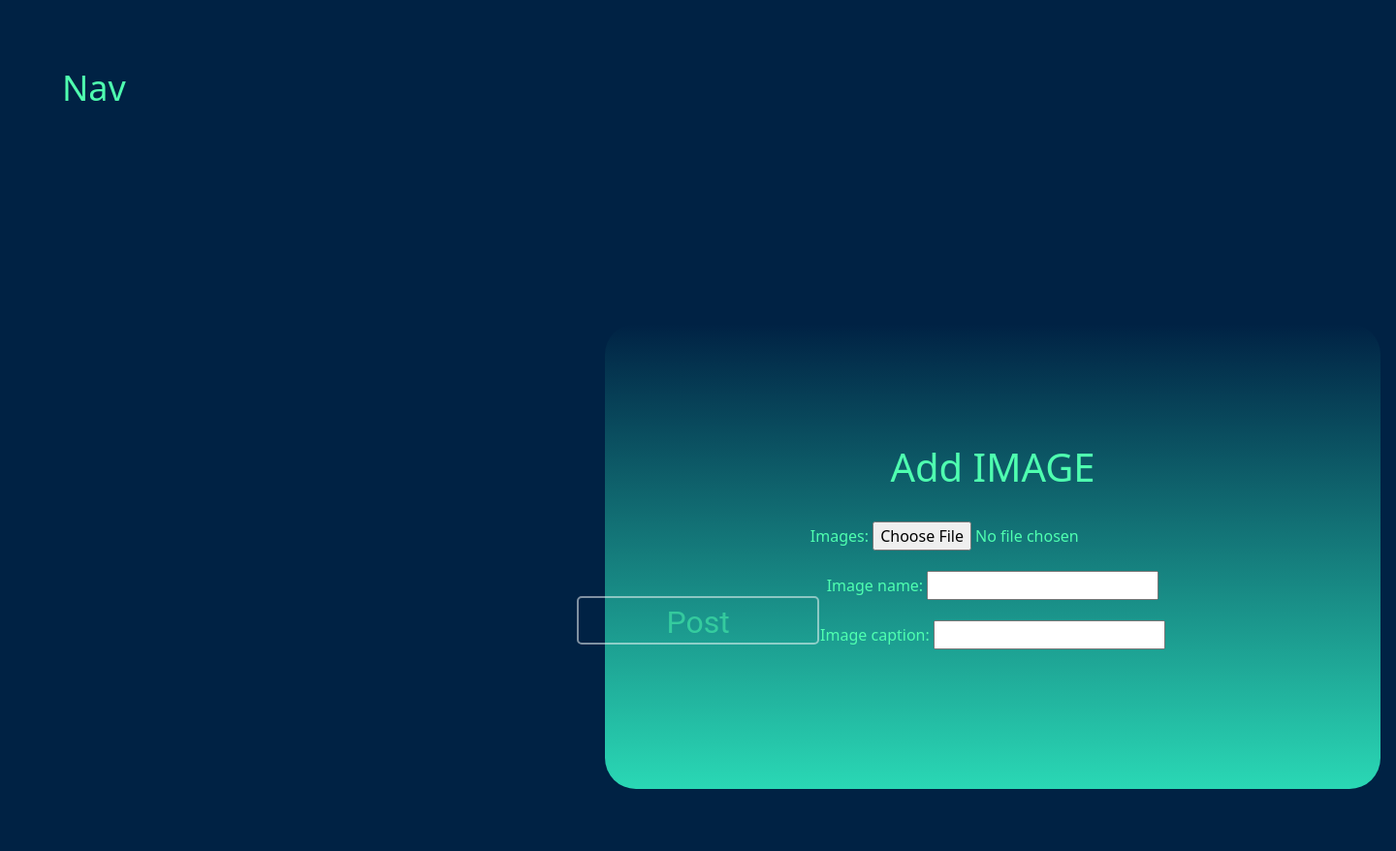
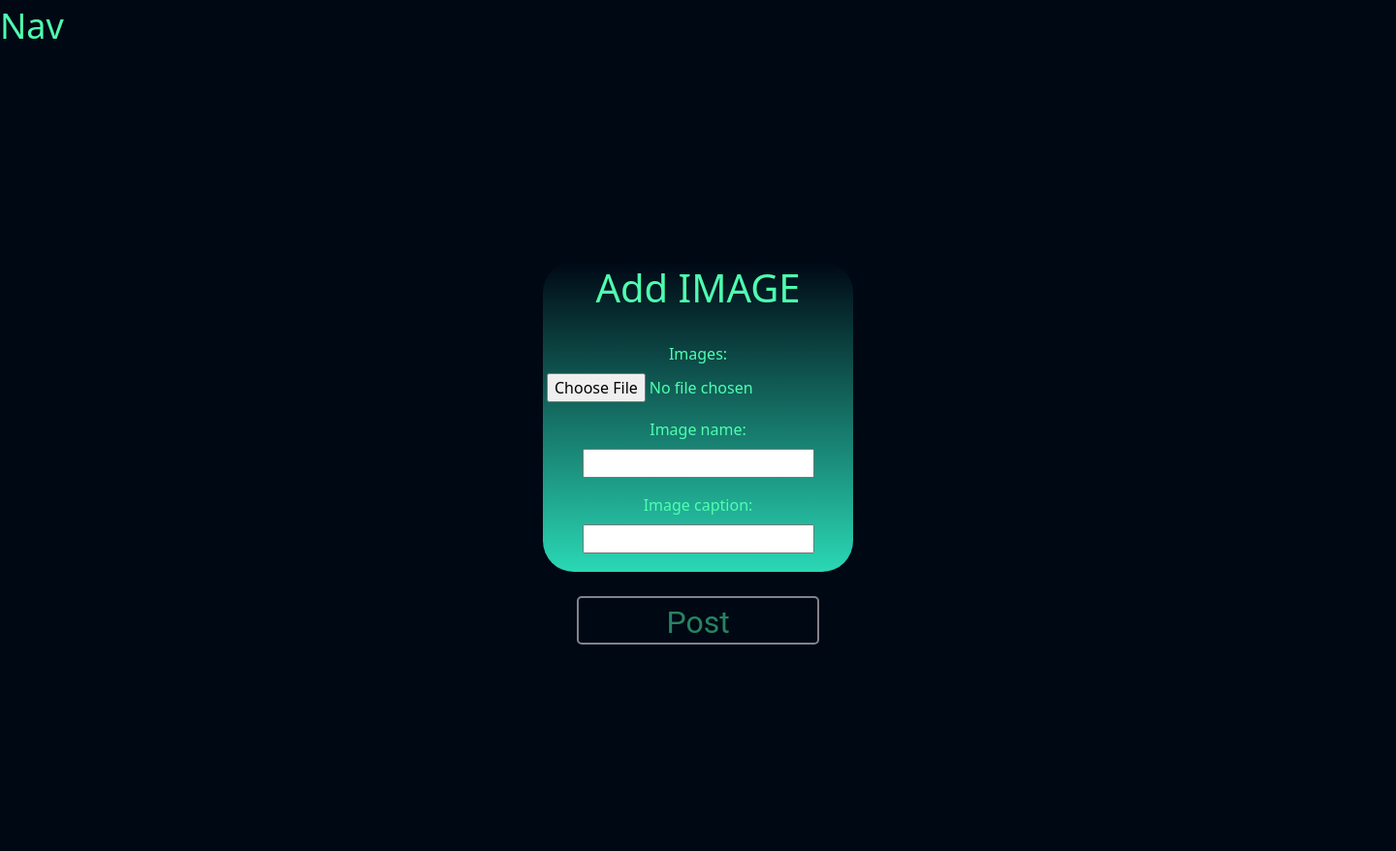
Before and after one commit to haimy254/social-app, a Django app: template social/users/templates/imageform.html in a window 1440 px wide. Shown: the whole page at 97% size. After the commit the page ends 665 px from the top, so only its background shows below. Run offline with Django 4.2, Linux system fonts and the light colour scheme; the template is opened without the code that fills it: values that come from a table or form of the project are taken from there, others are empty; parts of the project's set-up code (start-up, migrations or seed data) failed here and were passed over; some libraries are stand-ins or nearby versions.

Commit message:
updated design

```diff
--- a/social/users/static/css/index.css
+++ b/social/users/static/css/index.css
@@ -3,7 +3,7 @@
 /* background: #84fab0; */
 
 /* Chrome 10-25, Safari 5.1-6 */
-background: -webkit-linear-gradient(to right, rgba(132, 250, 176, 0.5), rgba(143, 211, 244, 0.5));
+/* background: -webkit-linear-gradient(to right, rgba(132, 250, 176, 0.5), rgba(143, 211, 244, 0.5)); */
 
 /* W3C, IE 10+/ Edge, Firefox 16+, Chrome 26+, Opera 12+, Safari 7+ */
 /* background: linear-gradient(to right, rgba(132, 250, 176, 0.5), rgba(143, 211, 244, 0.5)) */
@@ -19,9 +19,9 @@ background: -webkit-linear-gradient(to right, rgba(132, 250, 176, 0.5), rgba(143
 
 body {
   margin: 0;
-  /* height: 100vh; */
+  padding:0;
   font-weight: 100;
-  background: rgb(0,34,68);
+  background: #000814;
   color: #4FFFB0;
   -webkit-overflow-Y: hidden;
   -moz-overflow-Y: hidden;
@@ -395,8 +395,8 @@ background-color: #81b29a;
   background-image: linear-gradient(rgba(255,0,0,0), rgb(42, 216, 181));
   align-content: center;
   border-radius: 2rem;
-  width: 50rem;
-  height: 30rem;
+  width: 20rem;
+  height: 20rem;
   margin-left: 35rem;
   margin-top: 10rem;
 }
--- a/social/users/templates/accounts/register.html
+++ b/social/users/templates/accounts/register.html
@@ -1,5 +1,5 @@
 {% extends 'base.html'%} {% block content %}
-<section class="hero-log">
+<section class="">
   <h2 class="text-uppercase text-center mb-5">Create an account</h2>
 
   <form method="POST">
--- a/social/users/templates/base.html
+++ b/social/users/templates/base.html
@@ -25,14 +25,8 @@
     <title>SOCIAL</title>
   </head>
   <body>
-
-    <div class="p-3">
-      <div class="m-5">
         {% block content%}
-
         {% endblock%}
-      </div>
-    </div>
     <script
       src="https://code.jquery.com/jquery-3.6.0.min.js"
       integrity="sha256-/xUj+3OJU5yExlq6GSYGSHk7tPXikynS7ogEvDej/m4="
--- a/social/users/templates/navbar.html
+++ b/social/users/templates/navbar.html
@@ -1,4 +1,4 @@
-<nav class="navbar navbar-expand-lg navbar-dark bg-warning">
+<nav class="navbar navbar-expand-sm navbar-dark ">
   <a class="navbar-brand" href="/">SOCIAL APP</a>
   <button
     class="navbar-toggler"
@@ -19,7 +19,7 @@
         >
       {% comment %} <a class="nav-item nav-link" href="{% url 'all_images'%}">All Images</a> {% endcomment %}
         <a class="nav-item nav-link" href="{% url 'imageform'%}"> ADD IMAGE</a>
-        <a class="nav-item nav-link" href="{% url 'profile'%}"> PROFILE</a>
+        <a class="nav-item nav-link" href="{% url 'profile'%}" > PROFILE</a>
 
       {% else %}
       <a href="{% url 'login' %}" class="btn btn-outline">Login</a>
```
Also changed, not shown: social/users/views.py (+17 -12 lines).
